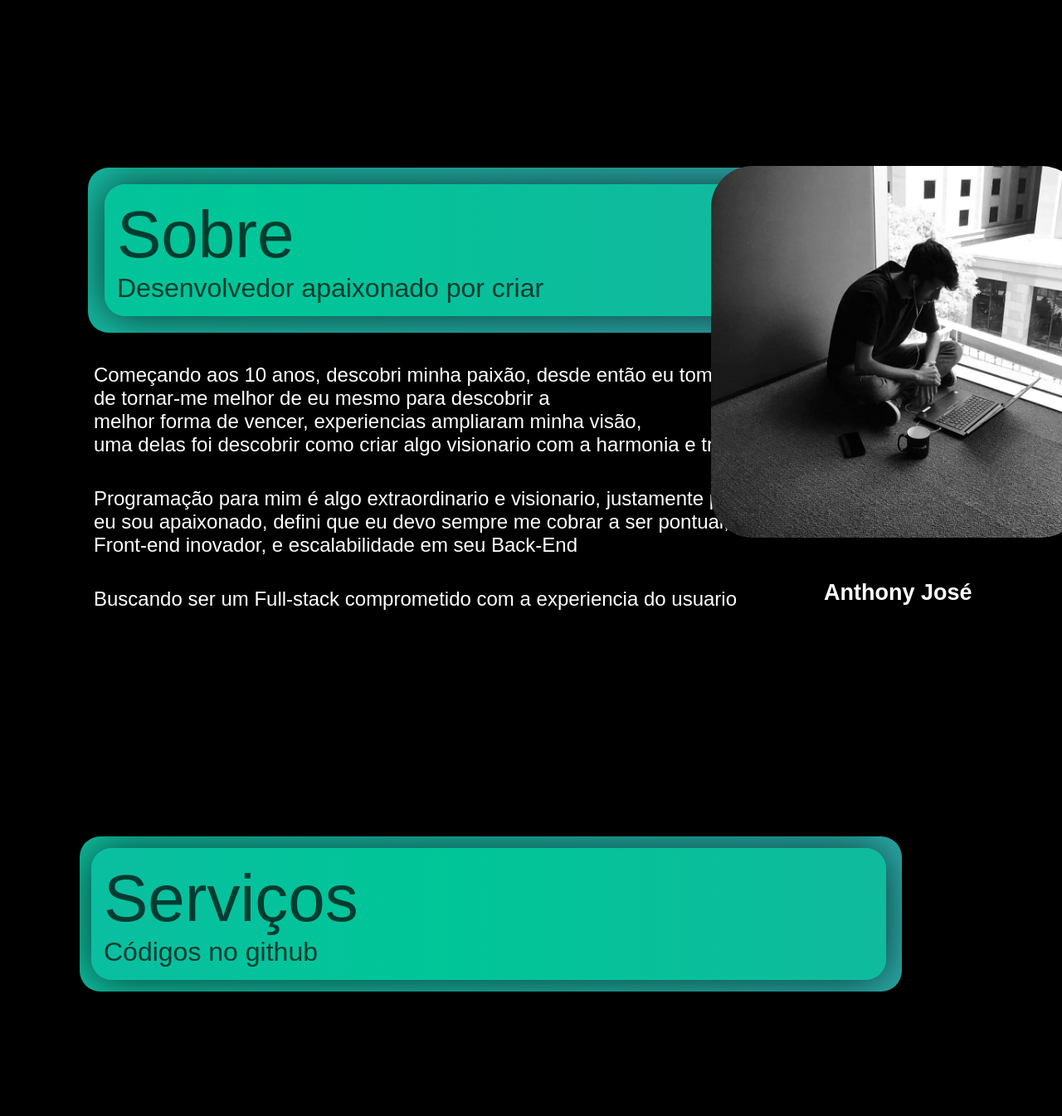
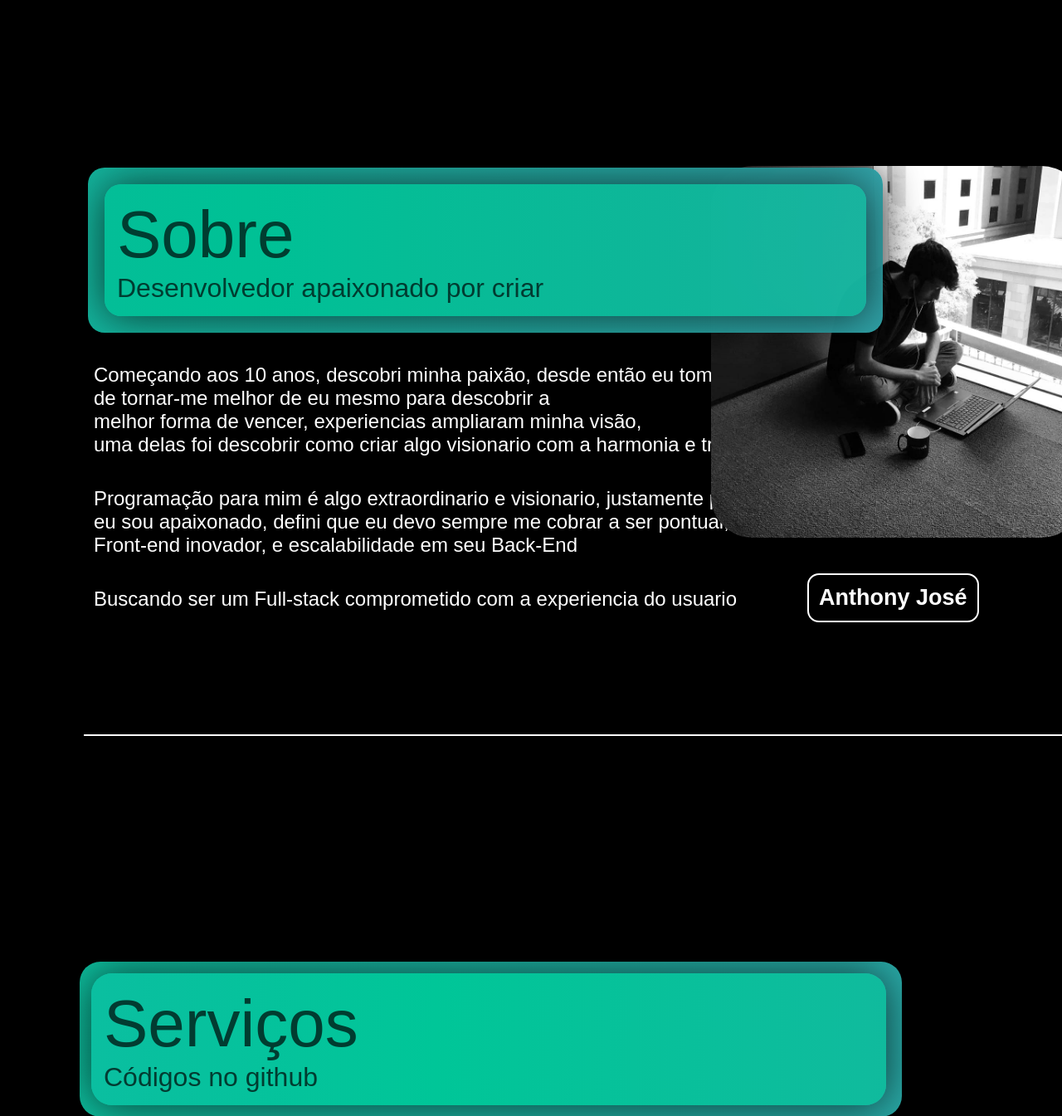
Before and after one commit to AnthonyBuilder/portifolio, a PHP site: page / in a window 1280 px wide; the page is wider, and only the part inside the window is pictured. Shown: the part 2031-3376 px from the top of that part at 83% size. Before the commit the page ends 3226 px from the top of that part, so only its background shows below. Run offline with PHP 8.4, Linux system fonts and the light colour scheme.

Commit message:
card animation and line bottom in Sobre

```diff
--- a/index.html
+++ b/index.html
@@ -121,14 +121,14 @@
             </div>
         </div>
 
-        <div id="Sobre">
+        <div id="Sobre" style="border-bottom: 2px solid white; padding-bottom: 112px;">
                 <div>
                    <img class="img-profile" id="img-profile" src="img/profile.jpg">
                    <h2 id="text-img-sobre">Anthony José</h2>
                 </div>
                 <div class="container-sobre">
-                <div class="beffore-sobre">
-                    <div class="texts-head">
+                <div class="beffore-sobre hcard hcard2">
+                    <div class="texts-head hcard ">
                         <div class="text-head">
                             <h1 style="font-size: 5em; font-family: sans-serif; font-weight: 400;">Sobre</h1>
                         </div>
--- a/style/sobremain.css
+++ b/style/sobremain.css
@@ -65,12 +65,16 @@
 
 #text-img-sobre {
     text-align: center;
-    margin: 18.6em 7.9em;
+    margin: 18.3em 7.6em;
     position: absolute;
     right: 0;
     font-size: 27px;
     color: white;
     transition: 800ms;
+
+    padding: 12px;
+    border: 2px solid;
+    border-radius: 14px;
 }
 
 #text-img-sobre:hover {
@@ -107,3 +111,21 @@
     -moz-animation: AnimationName 32s ease infinite;
     animation: AnimationName 32s ease infinite;
 }
+
+
+
+.hcard {
+    transition: 880ms;
+    opacity: .98;
+    border-radius: 20px;
+}
+
+.hcard:hover {
+    box-shadow: 0 -1px 100px;
+    transform: scale( .98, .98);
+}
+
+.hcard2 {
+    transition: 480ms;
+
+}
```
